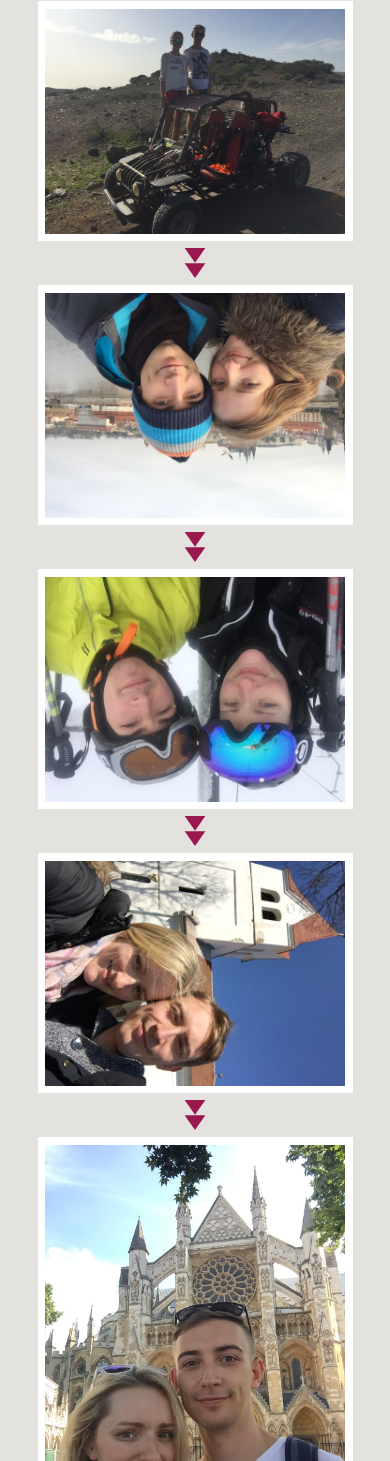
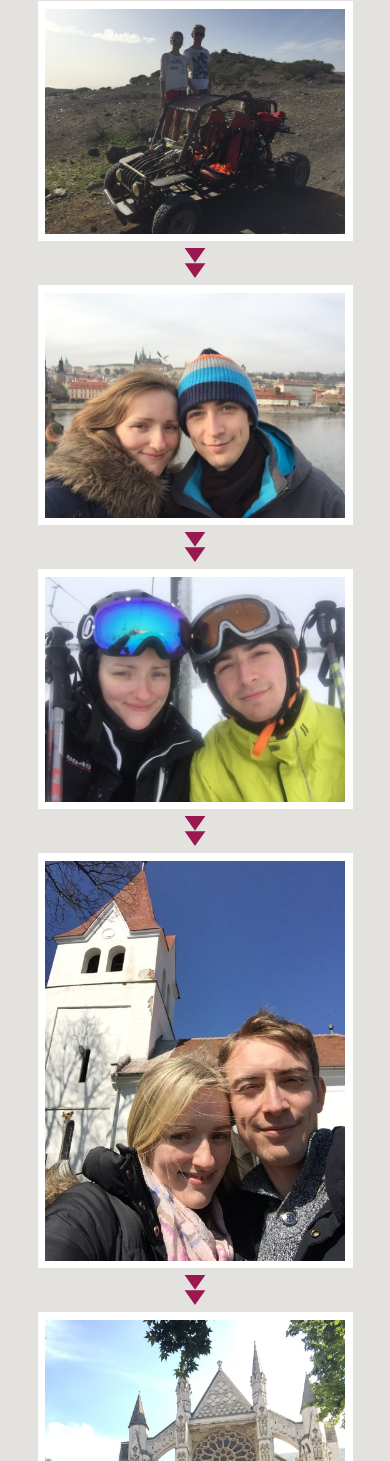
Before and after one commit to piskula/wedding-page, a plain HTML site: page index.html in a window 390 px wide. Shown: the part 4283-5744 px from the top of the page. Drawn offline with nearby package versions, Linux system fonts and the light colour scheme; a web font is replaced by a local one.

Commit message:
fixed image rotation for iPhone (mobile Safari)

```diff
--- a/index.html
+++ b/index.html
@@ -418,7 +418,7 @@
           <div class="flip-box" ontouchstart="touchPic(event)" ontouchend="touchPicEnd(event, this, '3')">
             <div class="flip-box-inner">
               <div class="flip-box-front">
-                <img src="images/img_7613_2.jpg">
+                <img src="images/img_7613_3.jpg">
               </div>
               <div class="flip-box-back">
                 <div>
@@ -443,7 +443,7 @@
           <div class="flip-box" ontouchstart="touchPic(event)" ontouchend="touchPicEnd(event, this, '2')">
             <div class="flip-box-inner">
               <div class="flip-box-front">
-                <img src="images/IMG_7901_2.jpg">
+                <img src="images/IMG_7901_3.jpg">
               </div>
               <div class="flip-box-back">
                 <div>
@@ -462,7 +462,7 @@
           <div class="flip-box" ontouchstart="touchPic(event)" ontouchend="touchPicEnd(event, this, '3')">
             <div class="flip-box-inner">
               <div class="flip-box-front">
-                <img src="images/IMG_8040_2.jpg">
+                <img src="images/IMG_8040_3.jpg">
               </div>
               <div class="flip-box-back">
                 <div>
```
Also changed, not shown: images/IMG_7901_2.jpg (deleted), images/IMG_7901_3.jpg (added), images/IMG_8040_2.jpg (deleted), images/IMG_8040_3.jpg (added), images/img_7613_2.jpg (deleted), images/img_7613_3.jpg (added).
